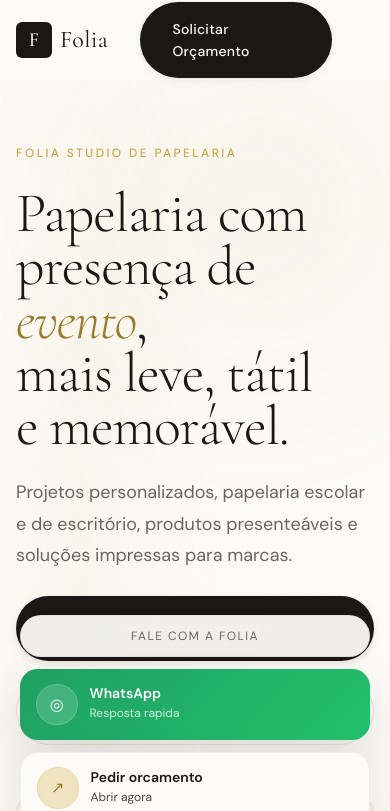
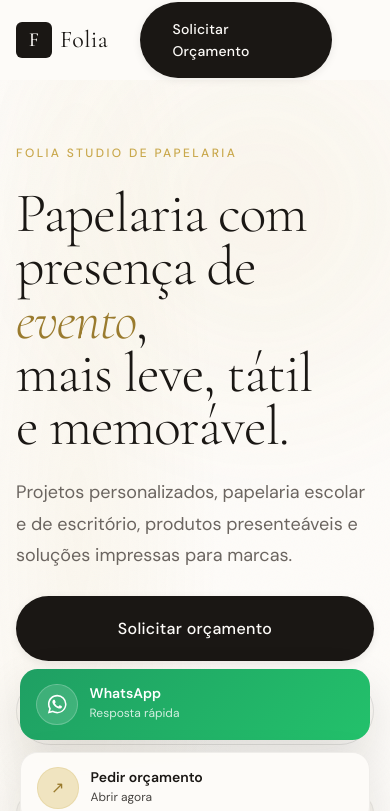
Before and after one commit to Wallaceoll/papelaria-premium, a React (Create React App) app: page / in a window 390 px wide. Shown: the top 811 px of the page. Built offline with nearby package versions, Linux system fonts and the light colour scheme.

Commit message:
Adjust mismatch configuration for buttons and change font style for our service

```diff
--- a/src/components/FloatingCtas.jsx
+++ b/src/components/FloatingCtas.jsx
@@ -1,29 +1,32 @@
 import { Link, useLocation } from 'react-router-dom';
 
-const WHATSAPP_URL = 'https://wa.me/5511999990000';
+const WHATSAPP_URL = 'https://wa.me/5511966068951';
 
 export default function FloatingCtas() {
   const { pathname } = useLocation();
 
   const secondaryAction = pathname === '/contato'
-    ? { to: '/servicos', label: 'Ver catalogo' }
-    : { to: '/contato', label: 'Pedir orcamento' };
+    ? { to: '/servicos', label: 'Ver catálogo' }
+    : { to: '/contato', label: 'Pedir orçamento' };
 
   return (
     <div className="floating-ctas" aria-label="Acoes rapidas">
-      <div className="floating-ctas__label">Fale com a Folia</div>
       <div className="floating-ctas__actions">
         <a
           className="floating-cta floating-cta--whatsapp"
           href={WHATSAPP_URL}
           target="_blank"
           rel="noopener noreferrer"
-          aria-label="Conversar no WhatsApp"
+          aria-label="Fale conosco pelo WhatsApp"
         >
-          <span className="floating-cta__icon" aria-hidden="true">◎</span>
+          <span className="floating-cta__icon floating-cta__icon--whatsapp" aria-hidden="true">
+            <svg width="28" height="28" viewBox="0 0 24 24" fill="currentColor">
+              <path d="M19.05 4.94A9.9 9.9 0 0 0 12.04 2C6.55 2 2.08 6.46 2.08 11.96c0 1.76.46 3.48 1.33 5L2 22l5.2-1.36a9.94 9.94 0 0 0 4.84 1.24h.01c5.49 0 9.96-4.47 9.96-9.96a9.9 9.9 0 0 0-2.96-6.98Zm-7.01 15.25h-.01a8.3 8.3 0 0 1-4.23-1.16l-.3-.18-3.09.81.82-3.01-.2-.31a8.27 8.27 0 0 1-1.27-4.38c0-4.58 3.72-8.31 8.3-8.31a8.24 8.24 0 0 1 5.88 2.43 8.23 8.23 0 0 1 2.43 5.88c0 4.58-3.73 8.31-8.33 8.31Zm4.56-6.2c-.25-.13-1.47-.73-1.7-.81-.23-.09-.4-.13-.57.13-.17.26-.65.81-.8.97-.15.17-.3.19-.56.06-.25-.13-1.07-.39-2.03-1.24a7.62 7.62 0 0 1-1.41-1.75c-.15-.26-.02-.4.11-.53.12-.12.25-.3.38-.45.13-.15.17-.26.25-.43.09-.17.04-.32-.02-.45-.06-.13-.57-1.37-.78-1.88-.2-.49-.41-.42-.57-.43h-.49c-.17 0-.45.06-.69.32-.23.26-.89.87-.89 2.11 0 1.24.91 2.44 1.04 2.61.13.17 1.78 2.71 4.31 3.8.6.26 1.07.42 1.44.54.61.2 1.16.17 1.6.1.49-.07 1.47-.6 1.67-1.18.21-.58.21-1.08.15-1.18-.06-.1-.23-.16-.48-.29Z" />
+            </svg>
+          </span>
           <span className="floating-cta__text">
             <strong>WhatsApp</strong>
-            <small>Resposta rapida</small>
+            <small>Resposta rápida</small>
           </span>
         </a>
 
--- a/src/pages/Home.css
+++ b/src/pages/Home.css
@@ -679,6 +679,16 @@
 
 .section-dark--soft {
   background: linear-gradient(180deg, #211d1a, #171411);
+  color-scheme: dark;
+}
+
+.section-dark--soft .section-header--light .eyebrow {
+  color: rgba(201, 168, 76, 0.88);
+}
+
+.section-dark--soft .section-header--light .display-2 {
+  color: var(--warm-white);
+  text-shadow: 0 1px 0 rgba(0, 0, 0, 0.18);
 }
 
 .process-grid--editorial {
--- a/src/styles/global.css
+++ b/src/styles/global.css
@@ -411,20 +411,7 @@ ul, ol { list-style: none; }
   display: flex;
   flex-direction: column;
   align-items: flex-end;
-  gap: var(--space-3);
-}
-
-.floating-ctas__label {
-  padding: 0.65rem 0.9rem;
-  border-radius: var(--radius-full);
-  background: rgba(253, 251, 248, 0.94);
-  border: 1px solid var(--border-soft);
-  box-shadow: var(--shadow-sm);
-  color: var(--ink-muted);
-  font-size: var(--text-xs);
-  letter-spacing: 0.12em;
-  text-transform: uppercase;
-  backdrop-filter: blur(12px);
+  gap: var(--space-2);
 }
 
 .floating-ctas__actions {
@@ -480,6 +467,16 @@ ul, ol { list-style: none; }
   border: 1px solid rgba(255, 255, 255, 0.18);
 }
 
+.floating-cta__icon--whatsapp {
+  background: rgba(255, 255, 255, 0.14);
+  border-color: rgba(255, 255, 255, 0.22);
+}
+
+.floating-cta__icon--whatsapp svg {
+  width: 1.4rem;
+  height: 1.4rem;
+}
+
 .floating-cta--secondary .floating-cta__icon {
   background: var(--gold-pale);
   border-color: rgba(201, 168, 76, 0.2);
@@ -527,11 +524,6 @@ ul, ol { list-style: none; }
     align-items: stretch;
   }
 
-  .floating-ctas__label {
-    width: 100%;
-    text-align: center;
-  }
-
   .floating-ctas__actions {
     display: grid;
     grid-template-columns: 1fr 1fr;
```
